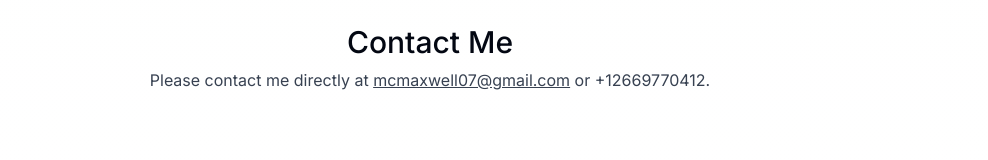
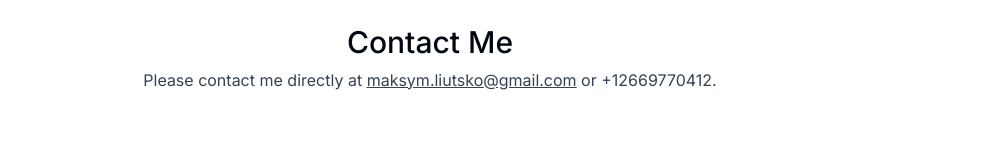
Before and after one commit to mcmaxwell/portfolio, a Next.js app: page / in a window 1280 px wide. Shown: the part 7474-7634 px from the top of the page, without its empty margins (210-1198 px from the left). Built offline with nearby package versions, Linux system fonts and the light colour scheme.

Commit message:
Fix email

```diff
--- a/components/contact.tsx
+++ b/components/contact.tsx
@@ -35,9 +35,9 @@ export default function Contact() {
                 Please contact me directly at{' '}
                 <a
                     className='underline'
-                    href='mailto:example@gmail.com'
+                    href='mailto:maksym.liutsko@gmail.com'
                 >
-                    mcmaxwell07@gmail.com
+                    maksym.liutsko@gmail.com
                 </a>{' '}
                 or <a href='tel:+12669770412'>+12669770412</a>.
             </p>
```
